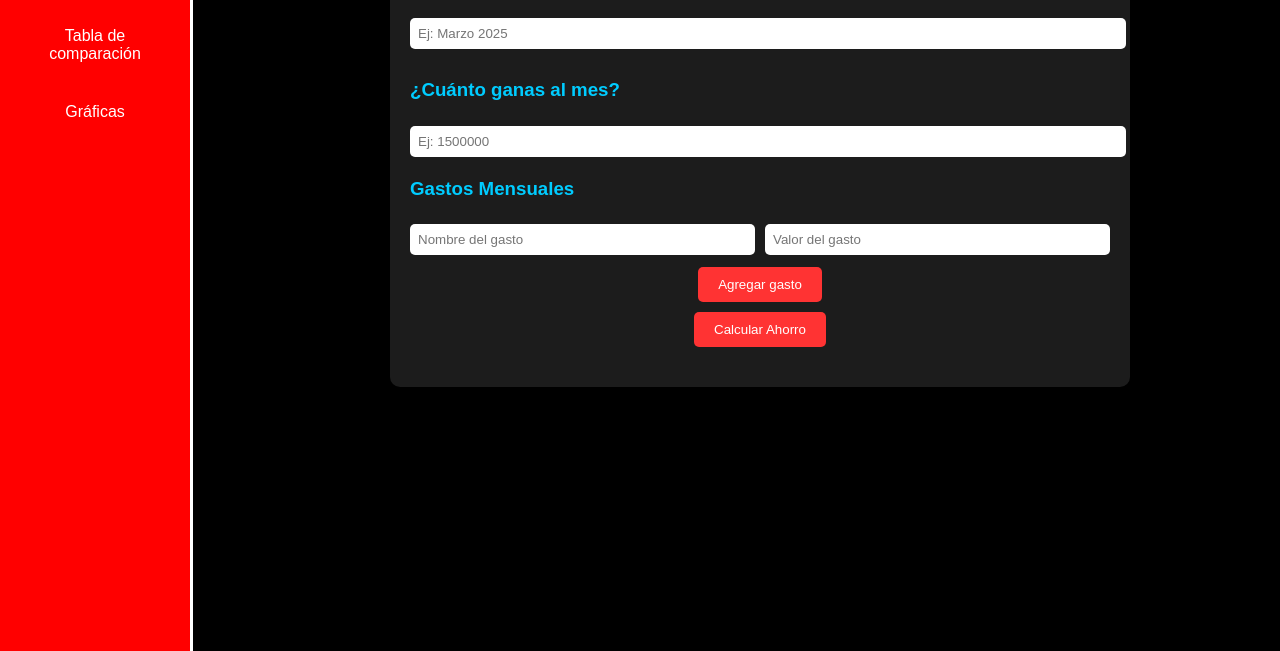
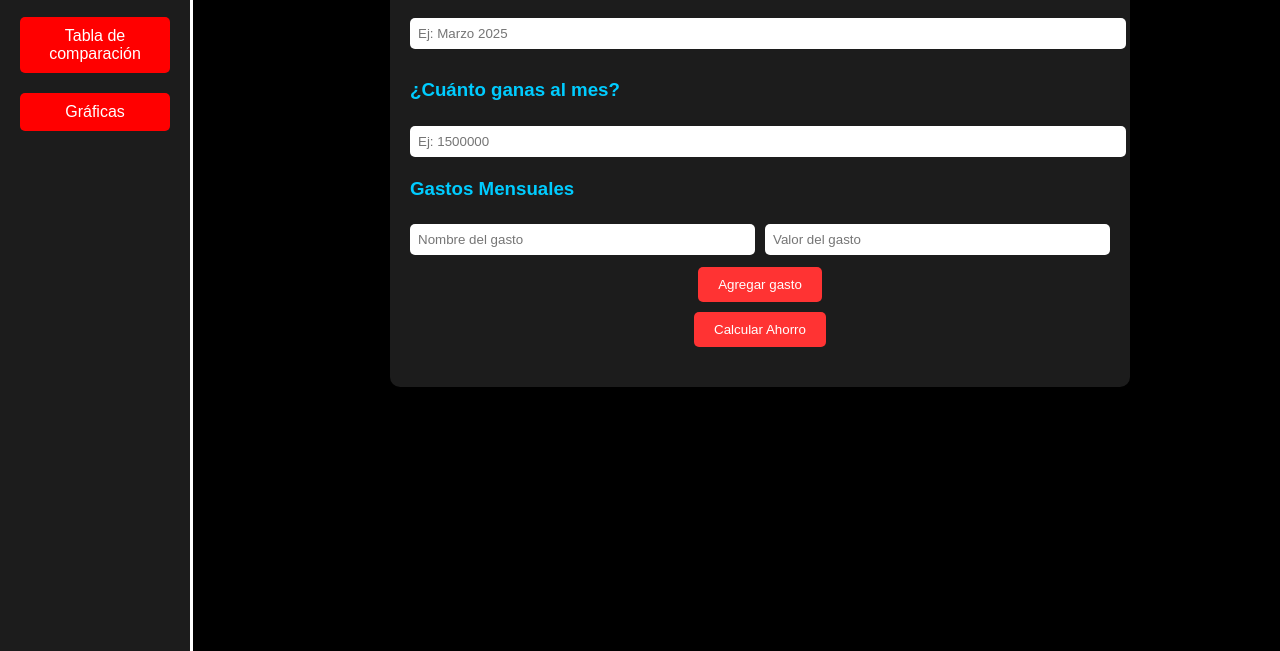
Before and after one commit to Dylantir/Adelanto, a plain HTML site: page index.html in a window 1280 px wide. Shown: the part 149-800 px from the top of the page. Drawn offline with Linux system fonts and the light colour scheme.

Commit message:
Update index.html

```diff
--- a/index.html
+++ b/index.html
@@ -18,7 +18,7 @@
     /* ====== MENÚ LATERAL ====== */
     .sidebar {
       width: 150px;
-      background-color: #ff0000;
+      background-color: #1c1c1c;
       padding: 20px;
       height: 100vh;
       position: fixed;
```
